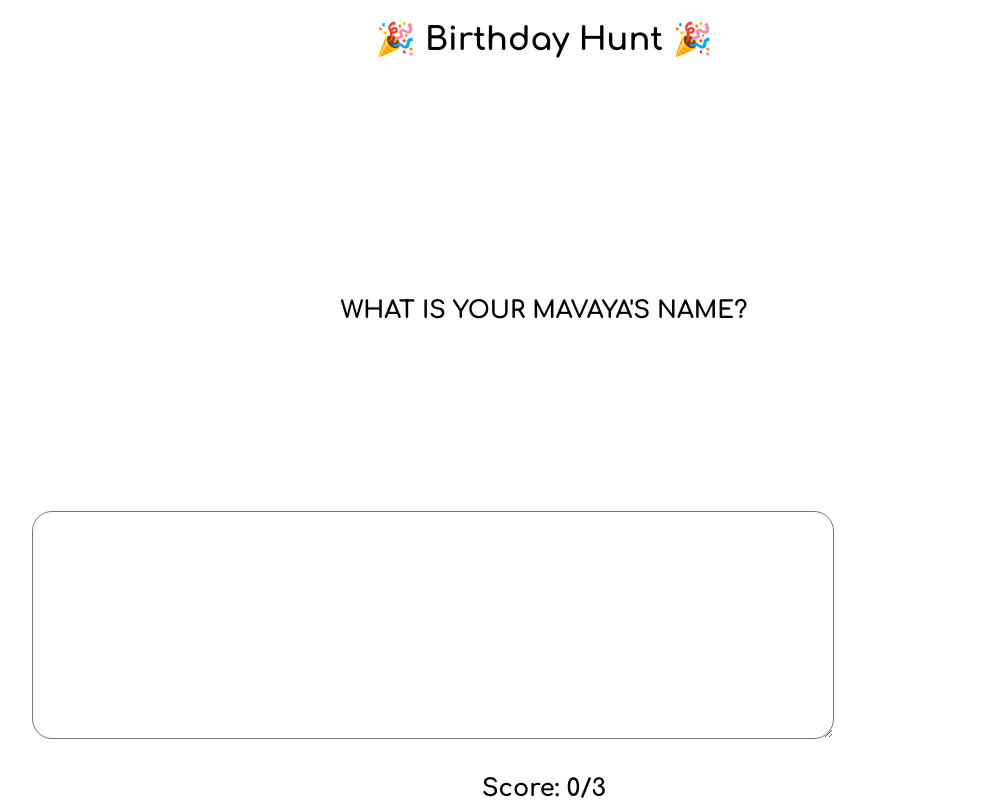
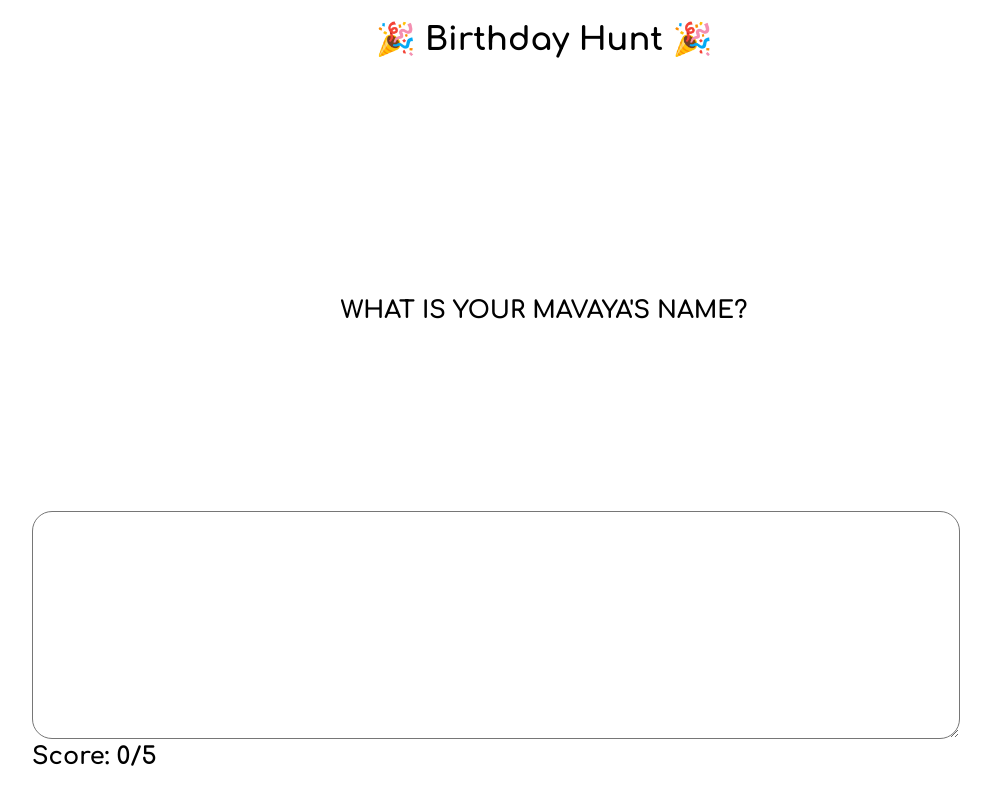
Before and after one commit to shivajreddy/birthday_hunt, a React (Vite) app: page / in a window 1280 px wide. Shown: the whole page, without its empty margins (96-1087 px from the left). Built offline with nearby package versions, Linux system fonts and the light colour scheme.

Commit message:
game redesigned

```diff
--- a/src/Components/Answer.css
+++ b/src/Components/Answer.css
@@ -3,6 +3,8 @@
     background-color: rgba(255, 255, 255, 0.3);
     /*border: 2px solid non;*/
     border-radius: 20px;
+    width: 90%;
+    margin: 0 auto;
 }
 textarea:focus {
     outline: none;
--- a/src/Components/Congratsmessage.jsx
+++ b/src/Components/Congratsmessage.jsx
@@ -3,8 +3,8 @@ import React from 'react';
 const CongratsMessage = ({ score, totalQuestions }) => {
   return (
     <div>
-      <p>Congratulations, you have completed the quiz!</p>
-      <p>Your final score is: {score}/{totalQuestions}</p>
+      <p>Time to get your gift!</p>
+      <p>Where is the last place you </p>
     </div>
   );
 };
--- a/src/Components/Game.jsx
+++ b/src/Components/Game.jsx
@@ -17,8 +17,16 @@ const questions = [
 		answer: 'Tulasi',
 	},
 	{
-		question: 'What is the largest planet in our solar system?',
-		answer: 'Jupiter',
+		question: "What is my wife's name",
+		answer: 'England Reddy',
+	},
+	{
+		question: 'Who loves the other person more, Shiva or England',
+		answer: 'Shiva',
+	},
+	{
+		question: "what did you eat yesterday for lunch.",
+		answer: '',
 	},
 	// Add more questions here
 ]
@@ -71,19 +79,29 @@ const Game = () => {
 		}}>
 			<Title/>
 			<div style={{ width: '80%', margin: '2rem' }}>
+				{
+					!showCongratsButton &&
+					<div>
 						<Question question={currentQuestion.question}/>
-				<Answer correctAnswer={currentQuestion.answer} onAnswer={handleAnswer}
+						<Answer correctAnswer={currentQuestion.answer}
+										onAnswer={handleAnswer}
 										answer={answer} setAnswer={setAnswer}/>
 						{showCheckmark && <Checkmark/>}
-				{showNextButton && <NextQuestionButton onNext={handleNextQuestion}/>}
+						{showNextButton &&
+							<NextQuestionButton onNext={handleNextQuestion}/>}
 						{showCongratsButton &&
 							<CongratsButton onCongratsClick={handleCongratsClick}/>}
-				{showCongratsMessage &&
-					<CongratsMessage score={score} totalQuestions={questions.length}/>}
+						<div style={{ fontSize: '1.5rem', fontWeight: 'bold' }}>
+							Score: {score}/{questions.length}
+						</div>
 
 					</div>
-			<div style={{ fontSize: '1.5rem', fontWeight: 'bold' }}>
-				Score: {score}/{questions.length}
+				}
+				{showCongratsButton &&
+					<div>
+					<CongratsMessage score={score} totalQuestions={questions.length}/>
+					</div>
+					}
 			</div>
 		</div>
 	)
```
Lines whose indentation alone changed are shown as unchanged.
